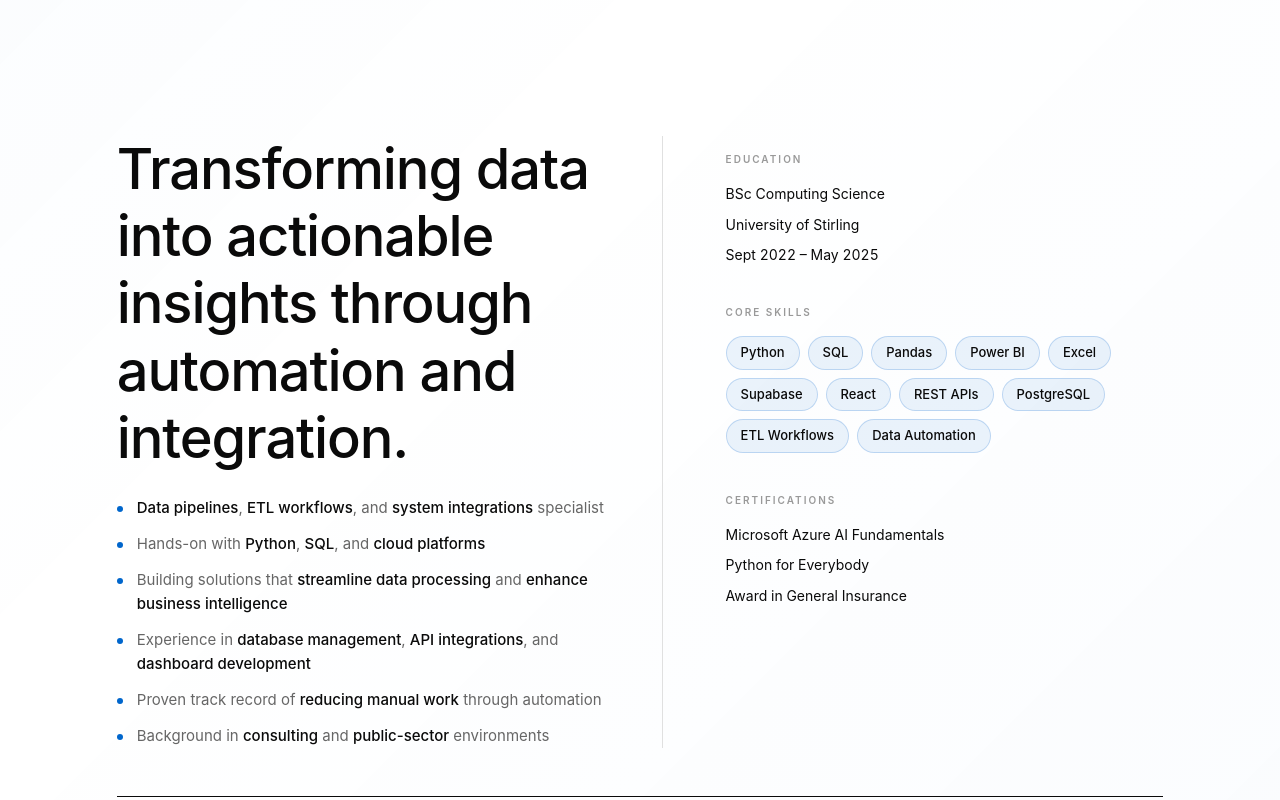
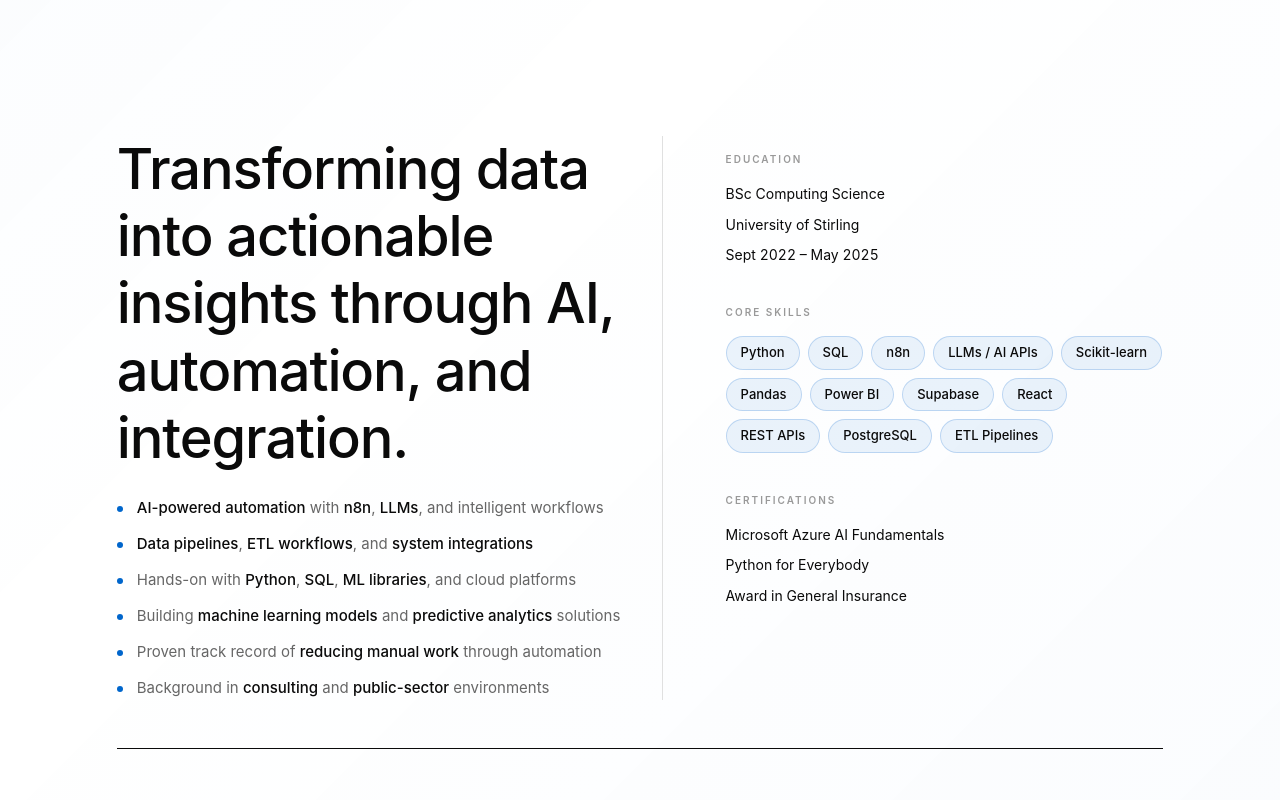
Before and after one commit to briandean03/brian-portfolio, a React (Vite) app: page / in a window 1280 px wide. Shown: the part 760-1560 px from the top of the page. Built offline with nearby package versions, Linux system fonts and the light colour scheme.

Commit message:
made it more Ai focused

```diff
--- a/index.html
+++ b/index.html
@@ -4,7 +4,7 @@
     <meta charset="UTF-8" />
     <link rel="icon" type="image/svg+xml" href="/favicon.svg" />
     <meta name="viewport" content="width=device-width, initial-scale=1.0" />
-    <title>Brian Dean | Data & Systems Engineer</title>
+    <title>Brian Dean | Junior IT & Data Professional</title>
   </head>
   <body>
     <div id="root"></div>
--- a/src/components/About.jsx
+++ b/src/components/About.jsx
@@ -5,15 +5,16 @@ import './About.css';
 const skills = [
   { name: 'Python', category: 'Languages' },
   { name: 'SQL', category: 'Languages' },
-  { name: 'Pandas', category: 'Libraries' },
-  { name: 'Power BI', category: 'Tools' },
-  { name: 'Excel', category: 'Tools' },
+  { name: 'n8n', category: 'AI Automation' },
+  { name: 'LLMs / AI APIs', category: 'AI/ML' },
+  { name: 'Scikit-learn', category: 'ML Libraries' },
+  { name: 'Pandas', category: 'Data Science' },
+  { name: 'Power BI', category: 'Analytics' },
   { name: 'Supabase', category: 'Platforms' },
   { name: 'React', category: 'Frameworks' },
   { name: 'REST APIs', category: 'Technologies' },
   { name: 'PostgreSQL', category: 'Databases' },
-  { name: 'ETL Workflows', category: 'Expertise' },
-  { name: 'Data Automation', category: 'Expertise' },
+  { name: 'ETL Pipelines', category: 'Data Engineering' },
 ];
 
 const About = () => {
@@ -149,7 +150,7 @@ const About = () => {
                 transition: { duration: 0.3 },
               }}
             >
-              Junior IT & Data Professional with experience in data pipelines, system integrations, and analytics.
+              Junior IT & Data Professional building intelligent automation, data pipelines, and ML-powered solutions.
             </motion.p>
 
             <motion.div className="hero-accent-line" variants={itemVariants} />
@@ -191,7 +192,7 @@ const About = () => {
             {/* Primary Column */}
             <div className="about-primary">
               <motion.div className="about-role" variants={itemVariants}>
-                <h1>Transforming data into actionable insights through automation and integration.</h1>
+                <h1>Transforming data into actionable insights through AI, automation, and integration.</h1>
               </motion.div>
 
               <motion.div className="about-bio" variants={itemVariants}>
@@ -202,7 +203,7 @@ const About = () => {
                     viewport={{ once: true }}
                     transition={{ delay: 0.1 }}
                   >
-                    <span className="highlight">Data pipelines</span>, <span className="highlight">ETL workflows</span>, and <span className="highlight">system integrations</span> specialist
+                    <span className="highlight">AI-powered automation</span> with <span className="highlight">n8n</span>, <span className="highlight">LLMs</span>, and intelligent workflows
                   </motion.li>
                   <motion.li
                     initial={{ opacity: 0, x: -10 }}
@@ -210,7 +211,7 @@ const About = () => {
                     viewport={{ once: true }}
                     transition={{ delay: 0.15 }}
                   >
-                    Hands-on with <span className="highlight">Python</span>, <span className="highlight">SQL</span>, and <span className="highlight">cloud platforms</span>
+                    <span className="highlight">Data pipelines</span>, <span className="highlight">ETL workflows</span>, and <span className="highlight">system integrations</span>
                   </motion.li>
                   <motion.li
                     initial={{ opacity: 0, x: -10 }}
@@ -218,7 +219,7 @@ const About = () => {
                     viewport={{ once: true }}
                     transition={{ delay: 0.2 }}
                   >
-                    Building solutions that <span className="highlight">streamline data processing</span> and <span className="highlight">enhance business intelligence</span>
+                    Hands-on with <span className="highlight">Python</span>, <span className="highlight">SQL</span>, <span className="highlight">ML libraries</span>, and cloud platforms
                   </motion.li>
                   <motion.li
                     initial={{ opacity: 0, x: -10 }}
@@ -226,7 +227,7 @@ const About = () => {
                     viewport={{ once: true }}
                     transition={{ delay: 0.25 }}
                   >
-                    Experience in <span className="highlight">database management</span>, <span className="highlight">API integrations</span>, and <span className="highlight">dashboard development</span>
+                    Building <span className="highlight">machine learning models</span> and <span className="highlight">predictive analytics</span> solutions
                   </motion.li>
                   <motion.li
                     initial={{ opacity: 0, x: -10 }}
--- a/src/components/Experience.jsx
+++ b/src/components/Experience.jsx
@@ -24,23 +24,23 @@ const experiences = [
     company: "2p2c Project Management Consultants Dubai",
     date: "Oct 2025 – Present",
     bullets: [
+      "Designed and deployed intelligent automation workflows using n8n, integrating LLM APIs to streamline document processing and data extraction",
       "Managed relational databases, data pipelines, and ETL workflows supporting internal business applications and reporting systems",
-      "Built and maintained API integrations between internal platforms and third-party services including Supabase, Power BI, and external REST APIs",
+      "Built and maintained API integrations between internal platforms and third-party services including Supabase, Power BI, and AI/ML endpoints",
       "Supported and enhanced internal web platforms and tools built with React and Supabase, including authentication, data flows, and role-based access",
-      "Diagnosed and resolved backend, SaaS, and web application issues across database, API, and hosting layers to maintain system reliability",
-      "Automated recurring data processing and reporting tasks using Python and SQL, reducing manual work and improving consistency",
+      "Automated recurring data processing and reporting tasks using Python and SQL, reducing manual work by 60%",
       "Worked closely with consultants and stakeholders on data validation, documentation, and integration troubleshooting for live project systems",
     ],
   },
   {
     role: "Data Science Intern",
-    company: "Ras Al Khaimah Municipality – Energy Efficiency and Renewables Sector, Ras Al Khaimah",
+    company: "Ras Al Khaimah Municipality – Energy Efficiency and Renewables Sector",
     date: "June – September 2025",
     bullets: [
-      "Automated data extraction and transformation using Python (Pandas, REST APIs), reducing reporting time by 40%",
-      "Built a Utility Tracker with forecasting and tariff-based cost analysis for 200+ accounts, cutting manual data entry by 80%",
-      "Developed automated Excel pipelines and Power BI / Python Dash dashboards to visualize energy KPIs and support data-driven decisions",
-      "Collaborated with engineers to translate technical models into clear, actionable insights for stakeholders",
+      "Built predictive models for energy consumption forecasting using Python (Scikit-learn, Pandas), improving planning accuracy",
+      "Automated data extraction and transformation using Python and REST APIs, reducing reporting time by 40%",
+      "Developed a Utility Tracker with ML-based forecasting and tariff analysis for 200+ accounts, cutting manual data entry by 80%",
+      "Created Power BI and Python Dash dashboards to visualize energy KPIs and support data-driven decisions",
     ],
   },
   {
```
